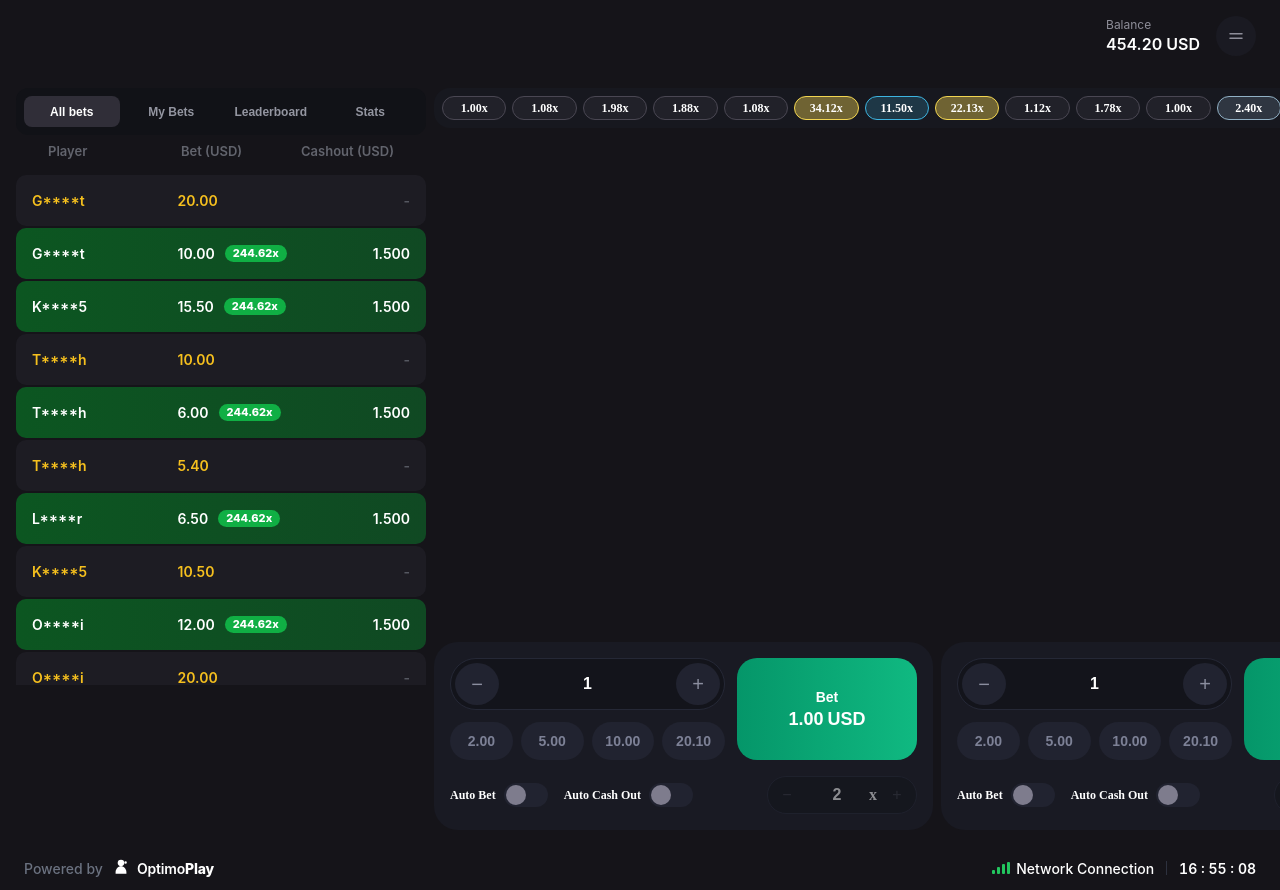
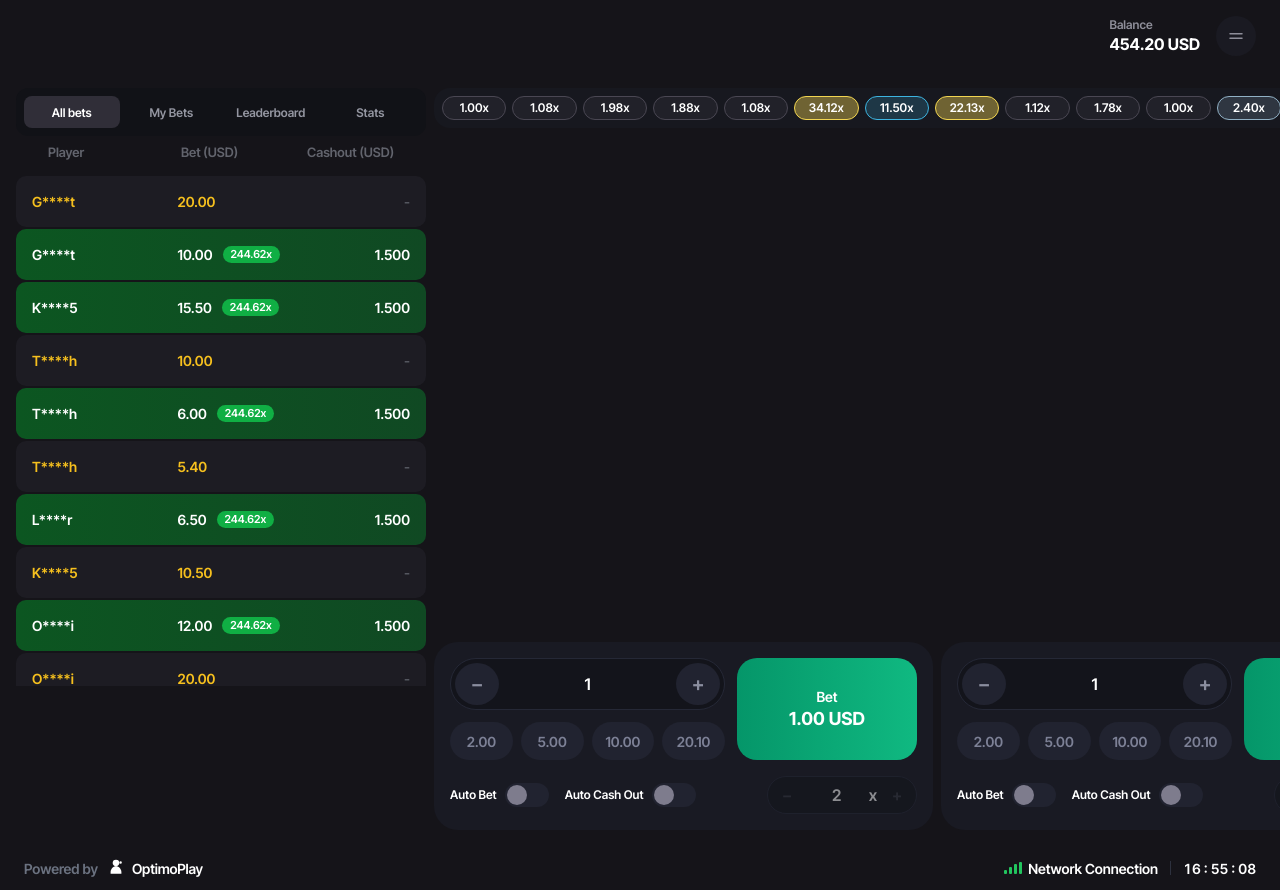
Before and after one commit to alexizanishvili296-star/football-crash-game, a React (Vite) app: page / in a window 1280 px wide. Shown: the top 890 px of the page. Built offline with nearby package versions, Linux system fonts and the light colour scheme.

Commit message:
add Inter Tight font to the app

```diff
--- a/index.html
+++ b/index.html
@@ -4,6 +4,7 @@
 <head>
   <meta charset="UTF-8" />
   <link rel="icon" type="image/svg+xml" href="/favicon.svg" />
+  <link rel="preload" href="/fonts/InterTight-SemiBold.ttf" as="font" type="font/ttf" crossorigin />
   <meta name="viewport" content="width=device-width, initial-scale=1.0" />
   <title>Football Crash</title>
 </head>
--- a/src/App.css
+++ b/src/App.css
@@ -1,9 +1,22 @@
 * {
     box-sizing: border-box;
+}
+
+html {
+    font-family: var(--font-family-primary);
+    font-synthesis: none;
 }
 
 body {
     margin: 0;
     background: var(--color-bg-main);
     color: var(--color-text-primary);
+    font-weight: 600;
 }
+
+button,
+input,
+textarea,
+select {
+    font: inherit;
+}
--- a/src/components/shell/footer/Footer.module.css
+++ b/src/components/shell/footer/Footer.module.css
@@ -6,7 +6,7 @@
     padding: 12px 24px;
     background: var(--color-bg-main);
     color: #a0a5b5;
-    font-family: -apple-system, BlinkMacSystemFont, 'Segoe UI', Roboto, Helvetica, Arial, sans-serif;
+    font-family: var(--font-family-primary);
     font-size: 14px;
     box-sizing: border-box;
     user-select: none;
@@ -20,7 +20,7 @@
 
 .poweredBy {
     color: #6b7280;
-    font-weight: 500;
+    font-weight: 600;
 }
 
 .logoWrapper {
@@ -42,7 +42,7 @@
 }
 
 .brandHighlight {
-    font-weight: 800;
+    font-weight: 600;
 }
 
 .status {
@@ -56,7 +56,7 @@
     align-items: center;
     gap: 6px;
     color: #ffffff;
-    font-weight: 500;
+    font-weight: 600;
 }
 
 .signalIcon {
--- a/src/components/shell/header/Header.module.css
+++ b/src/components/shell/header/Header.module.css
@@ -7,7 +7,7 @@
     background: var(--color-bg-main);
     color: #ffffff;
     box-sizing: border-box;
-    font-family: -apple-system, BlinkMacSystemFont, "Segoe UI", Roboto, Helvetica, Arial, sans-serif;
+    font-family: var(--font-family-primary);
 }
 
 .rightSection {
@@ -30,7 +30,7 @@
 
 .balanceAmount {
     font-size: 1rem;
-    font-weight: 600;
+    font-weight: 700;
     color: #ffffff;
 }
 
--- a/src/components/ui/inputs/numberInput/NumberInput.module.css
+++ b/src/components/ui/inputs/numberInput/NumberInput.module.css
@@ -26,7 +26,7 @@
     background-color: var(--color-bg-step-btn, #212330);
     color: #8b8e9f;
     font-size: 20px;
-    font-weight: 500;
+    font-weight: 600;
     display: flex;
     align-items: center;
     justify-content: center;
--- a/src/features/betsBoard/BetsBoard.module.css
+++ b/src/features/betsBoard/BetsBoard.module.css
@@ -4,6 +4,6 @@
     width: 100%;
     height: 100%;
     box-sizing: border-box;
-    font-family: -apple-system, BlinkMacSystemFont, "Segoe UI", Roboto, Helvetica, Arial, sans-serif;
+    font-family: var(--font-family-primary);
     margin: 0 auto;
 }
--- a/src/features/betsBoard/components/BetsTable.module.css
+++ b/src/features/betsBoard/components/BetsTable.module.css
@@ -113,7 +113,7 @@
     background-color: #0d8032;
     color: #4dfa8c;
     font-size: 11px;
-    font-weight: 800;
+    font-weight: 600;
     padding: 3px 8px;
     border-radius: 100px;
     line-height: 1;
--- a/src/features/betsBoard/components/StatsChart.module.css
+++ b/src/features/betsBoard/components/StatsChart.module.css
@@ -24,7 +24,7 @@
 .label {
     color: #ffffff;
     font-size: 14px;
-    font-weight: 700;
+    font-weight: 600;
     font-family: inherit;
 }
 
--- a/src/index.css
+++ b/src/index.css
@@ -1,4 +1,21 @@
+@font-face {
+  font-family: 'Inter Tight';
+  src: url('/fonts/InterTight-SemiBold.ttf') format('truetype');
+  font-weight: 600;
+  font-style: normal;
+  font-display: swap;
+}
+
+@font-face {
+  font-family: 'Inter Tight';
+  src: url('/fonts/InterTight-Bold.ttf') format('truetype');
+  font-weight: 700;
+  font-style: normal;
+  font-display: swap;
+}
+
 :root {
+  --font-family-primary: 'Inter Tight', Arial, sans-serif;
 
   /* Spacing Scale */
   --space-xs: 4px;
```
Also changed, not shown: public/fonts/InterTight-Bold.ttf (added), public/fonts/InterTight-SemiBold.ttf (added).
